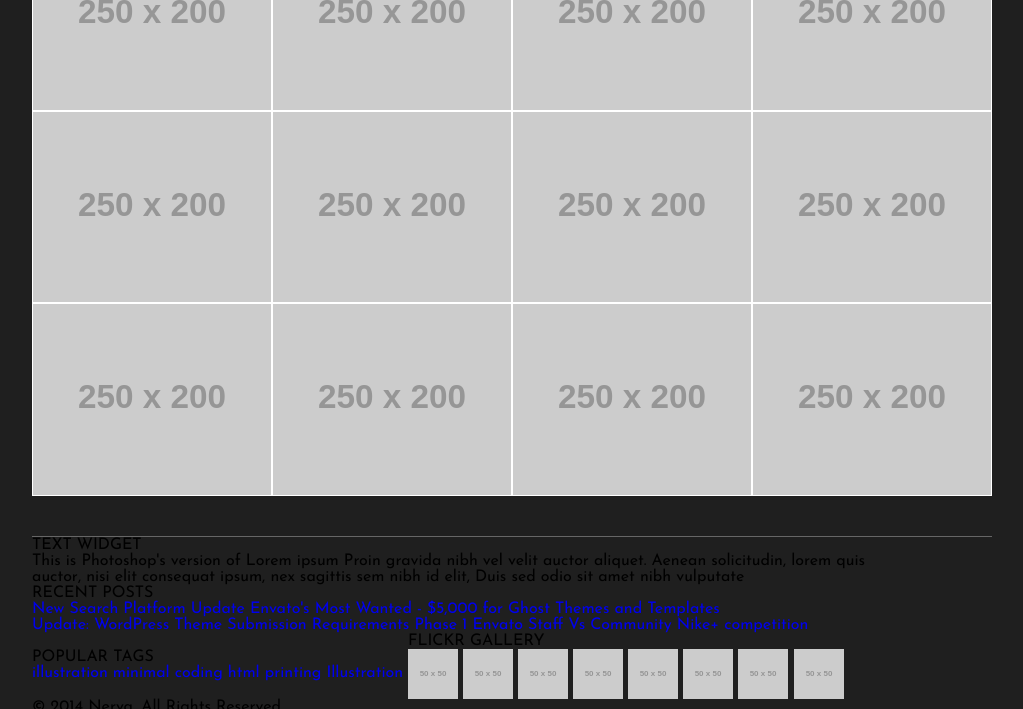
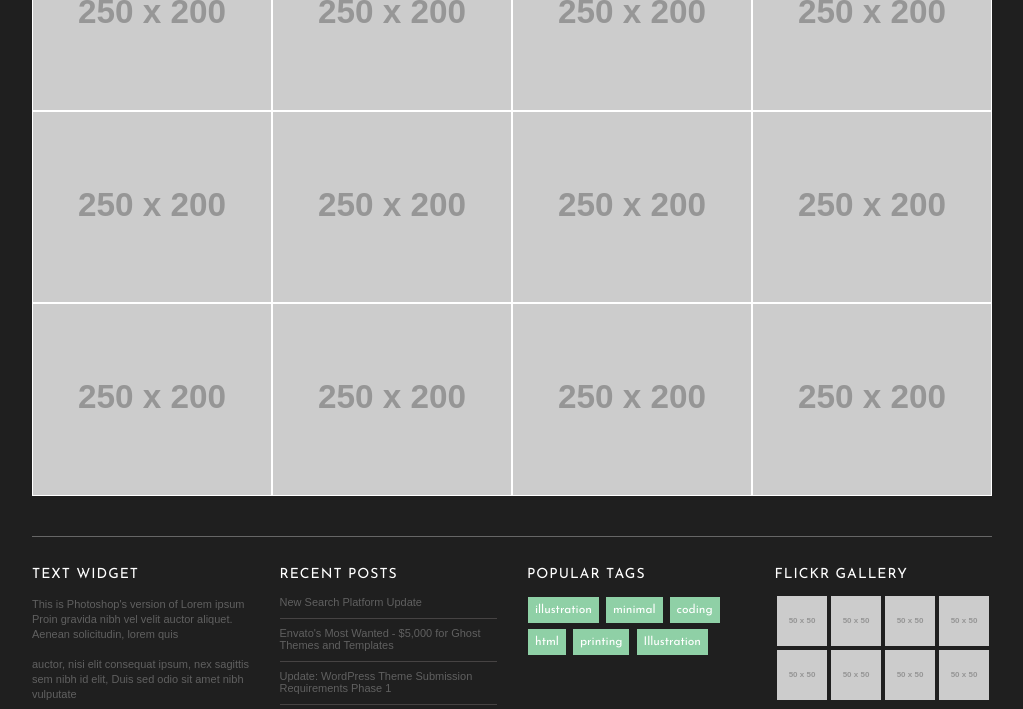
Before and after one commit to mvishrutaxioned/DOM-Task1, a plain HTML site: page index.html in a window 1280 px wide. Shown: the part 450-1159 px from the top of the page, without its empty margins (128-1151 px from the left). Drawn offline with nearby package versions, Linux system fonts and the light colour scheme; placeholder pictures from the web are drawn by us.

Commit message:
added footer content styling

```diff
--- a/assets/css/style.css
+++ b/assets/css/style.css
@@ -226,6 +226,80 @@ nav ul li a.active::after {
   footer styling starts here
 =================================*/
 
+/* footer content styling starts here */
+.f-content {
+  padding: 30px 0 8px 0;
+  border-bottom: 1px solid #464343;
+  color: #a09999;
+}
+
+.f-content {
+  display: grid;
+  grid-template-columns: repeat(4, 1fr);
+  grid-gap: 30px;
+}
+
+.f-content h2 {
+  color: #fff;
+  font-size: 14px;
+  letter-spacing: 1px;
+}
+
+.widget p,
+.f-content ul li a {
+  color: #606060;
+  font-size: 12px;
+}
+
+.posts ul li {
+  width: 100%;
+  padding: 8px 0;
+  border-bottom: 1px solid #464343;
+}
+
+.posts ul li:nth-child(4) { border: none; }
+.posts ul li:nth-child(1) { padding-top: 12px; }
+
+.posts ul li a:hover {
+  color: #f3f3f3;
+  transition: .5s ease;
+}
+
+.widget p {
+  padding-top: 15px;
+  font-family: sans-serif;
+  line-height: 15px;
+}
+
+.posts ul li a,
+.widget p {
+  font-size: 11px;
+  font-family: sans-serif;
+}
+
+.tags ul {
+  width: 90%;
+  margin-top: 12px;
+}
+
+.tags ul li { margin: 3px 1px; }
+
+.tags ul li a {
+  padding: 7px;
+  background: #8fd0a6;
+  color: #fff;
+  transition: .5s ease;
+}
+
+.tags ul li a:hover { background: #a09999; }
+
+.gallery ul {
+  padding-top: 12px;
+  display: flex;
+  flex-wrap: wrap;
+}
+
+.gallery ul li { margin: 2px; }
 
 
 
```
